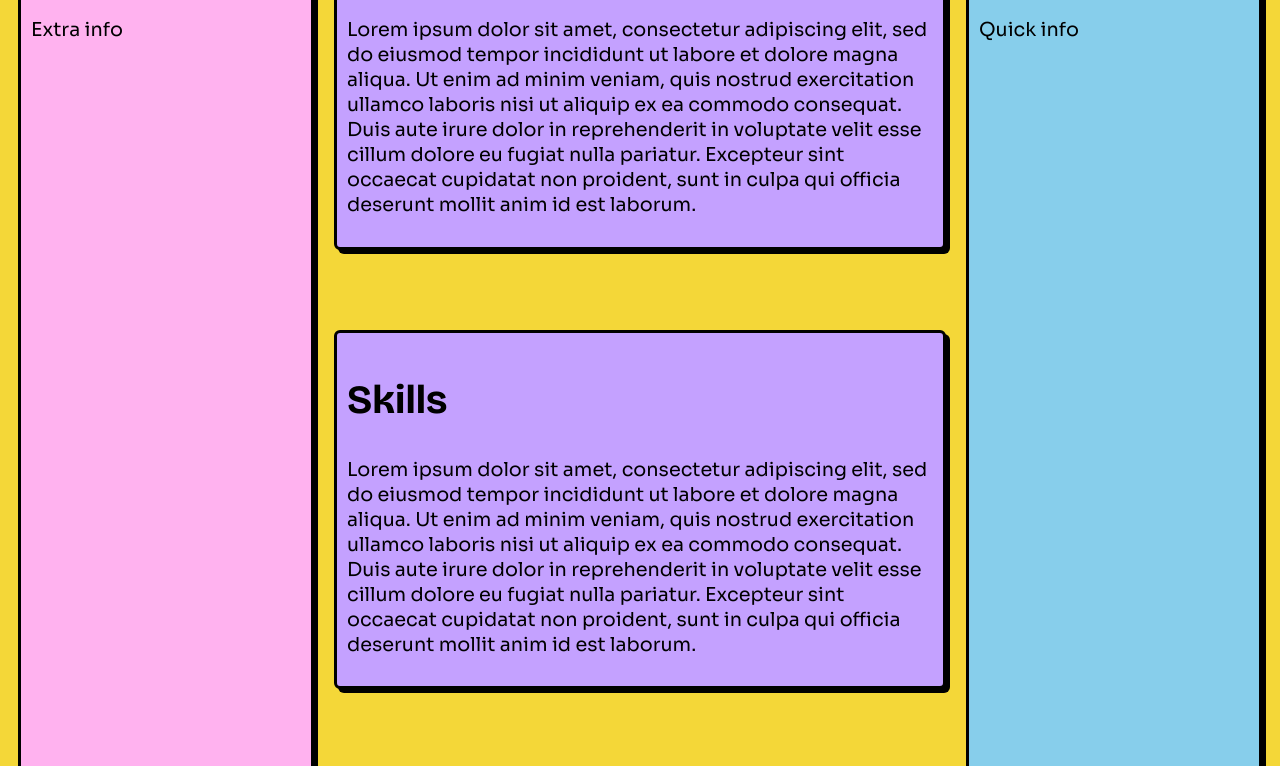
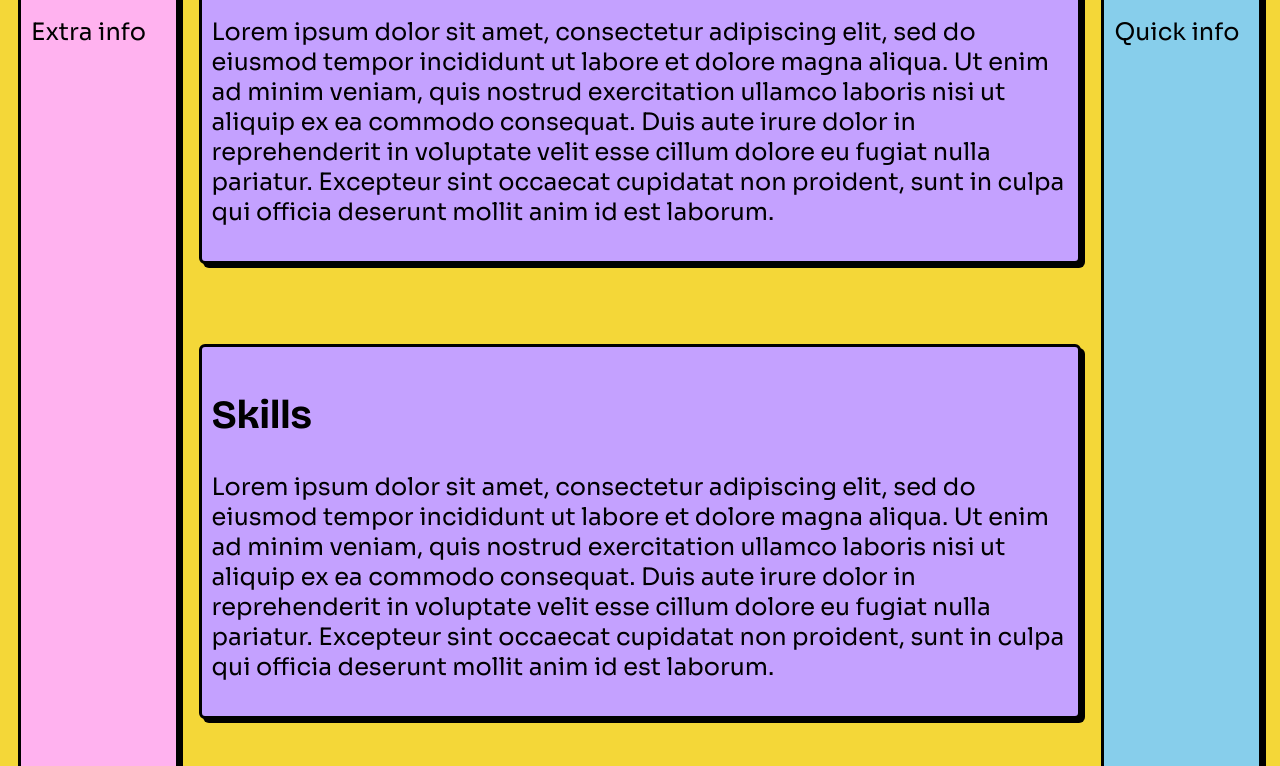
Before and after one commit to werdse13/CV, a plain HTML site: page index.html in a window 1280 px wide. Shown: the part 474-1240 px from the top of the page. Drawn offline with nearby package versions, Linux system fonts and the light colour scheme.

Commit message:
Updated column proportions on desktop

```diff
--- a/styles.css
+++ b/styles.css
@@ -324,7 +324,7 @@ border: 3px solid #000000;
 
 @media (min-width: 992px) { /* DESKTOP */
       .grid-container {
-    grid-template-columns: 1fr 2fr 1fr;
+    grid-template-columns: 1fr 5fr 1fr;
     grid-template-areas:
       "header header header"
       "extra main right"
@@ -348,7 +348,7 @@ border: 3px solid #000000;
       }
 
       p {
-        font-size: 120%;
+        font-size: 150%;
       }
 
 
```
